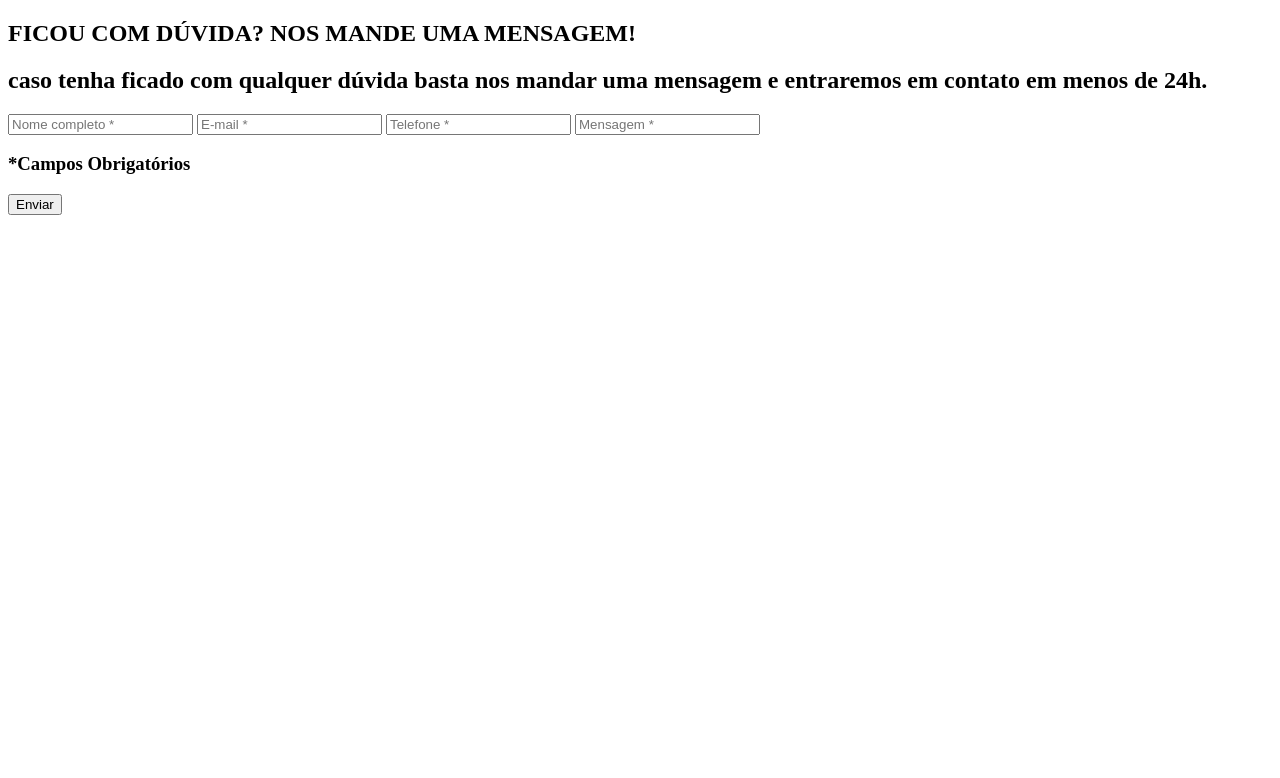
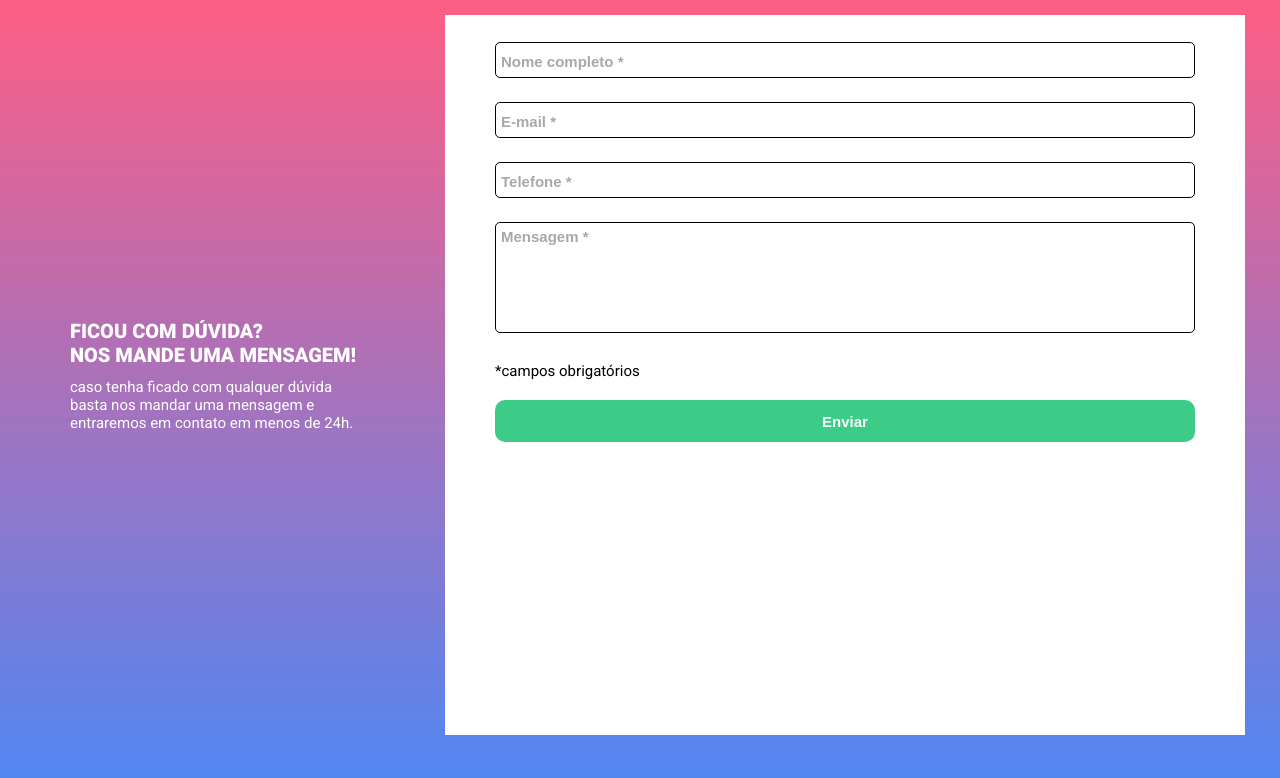
Before and after one commit to lucasGaetano/Desafio-HTML-CSS-JS-Intermediario, a plain HTML site: page index.html in a window 1280 px wide. Drawn offline with Linux system fonts and the light colour scheme.

Commit message:
Estilizando o css e deixando as classes prontas para a lógica no JS

```diff
--- a/index.html
+++ b/index.html
@@ -3,7 +3,7 @@
 <head>
     <meta charset="UTF-8">
     <meta name="viewport" content="width=device-width, initial-scale=1.0">
-    <title>Document</title>
+    <title>Desafio Html + CSS + JS - Intermediário</title>
 
     <link rel="stylesheet" href="./src/css/style.css">
     <link rel="stylesheet" href="src/css/reset.css">
@@ -11,17 +11,20 @@
 <body>
     <main>
         <section>
-            <h1>FICOU COM DÚVIDA? NOS MANDE UMA MENSAGEM!</h1>
+            <h1>FICOU COM DÚVIDA? <br>NOS MANDE UMA MENSAGEM!</h1>
 
             <h2>caso tenha ficado com qualquer dúvida basta nos mandar uma mensagem e entraremos em contato em menos de 24h.</h2>
         </section>
 
         <nav>
-            <input type="text" id="nome" placeholder="Nome completo *">
-            <input type="email" id="email" placeholder="E-mail *">
-            <input type="tel" id="telefone" placeholder="Telefone *">
-            <input type="text" id="mensagem" placeholder="Mensagem *">
-            <h3>*Campos Obrigatórios</h3>
+            <input type="text" class="formulario" placeholder="Nome completo *"><p class="mostrar">campo obrigatório</p>
+            <input type="email" class="formulario" placeholder="E-mail *">
+            <p class="mostrar">campo obrigatório</p>
+            <input type="tel" class="formulario" placeholder="Telefone *">
+            <p class="mostrar">campo obrigatório</p>
+            <input type="text" class="formulario mensagem" placeholder="Mensagem *">
+            <p class="mostrar">campo obrigatório</p>
+            <h3>*campos obrigatórios</h3>
 
             <button>Enviar</button>
 
--- a/src/css/reset.css
+++ b/src/css/reset.css
@@ -0,0 +1,5 @@
+* {
+    margin: 0;
+    padding: 0;
+    box-sizing: border-box;
+}
--- a/src/css/style.css
+++ b/src/css/style.css
@@ -0,0 +1,100 @@
+@import url('https://fonts.googleapis.com/css2?family=Roboto:wght@300;400;500;700;900&display=swap');
+
+html {
+    background-image: url(../images/bg-repeat.jpg);
+    background-size: 7vh;
+    font-family: "Roboto", serif;
+}
+
+main {
+    display: flex;
+    align-items: center;
+    justify-content: center;
+    min-width: 100vh;
+}
+
+section {
+    width: 300px;
+    min-height: 111px;
+    margin-left: 50px;
+    margin-right: 60px;
+}
+
+nav {
+    background-color: #fff;
+    width: 100vh;
+    min-height: 90vh;
+    display: flex;
+    flex-direction: column;
+    padding: 12px 50px;
+    margin-top: 12px;
+    margin: 15px;
+}
+
+input {
+    width: 100%;
+    height: 36px;
+    margin-top: 15px;
+    align-content: start;
+    border: 1px solid;
+    border-radius: 5px;
+}
+
+input::placeholder {
+    position: absolute;
+    color: #A8A8A8;
+    font-size: 15px;
+    font-weight: 700;
+    margin-left: 5px;
+}
+
+.mensagem {
+    height: 111px;
+    display: flex;
+}
+
+.mensagem::placeholder {
+    left: 0px;
+    top: 0px;
+    position: absolute;
+    margin: 5px;
+}
+
+h1 {
+    color: white;
+    font-size: 20px;
+    font-weight: 900;
+    margin-bottom: 11px;
+}
+
+h2 {
+    color: white;
+    font-size: 15px;
+    font-weight: 400;
+}
+
+p {
+    color: red;
+    font-size: 8px;
+    font-weight: 400;
+}
+
+.mostrar {
+    opacity: 0;
+}
+
+h3 {
+    font-size: 15px;
+    font-weight: 400;
+    margin: 20px 0;
+}
+
+button {
+    background-color: #3CCC87;
+    height: 42px;
+    border: none;
+    border-radius: 10px;
+    color: white;
+    font-size: 15px;
+    font-weight: 700;
+}
```
